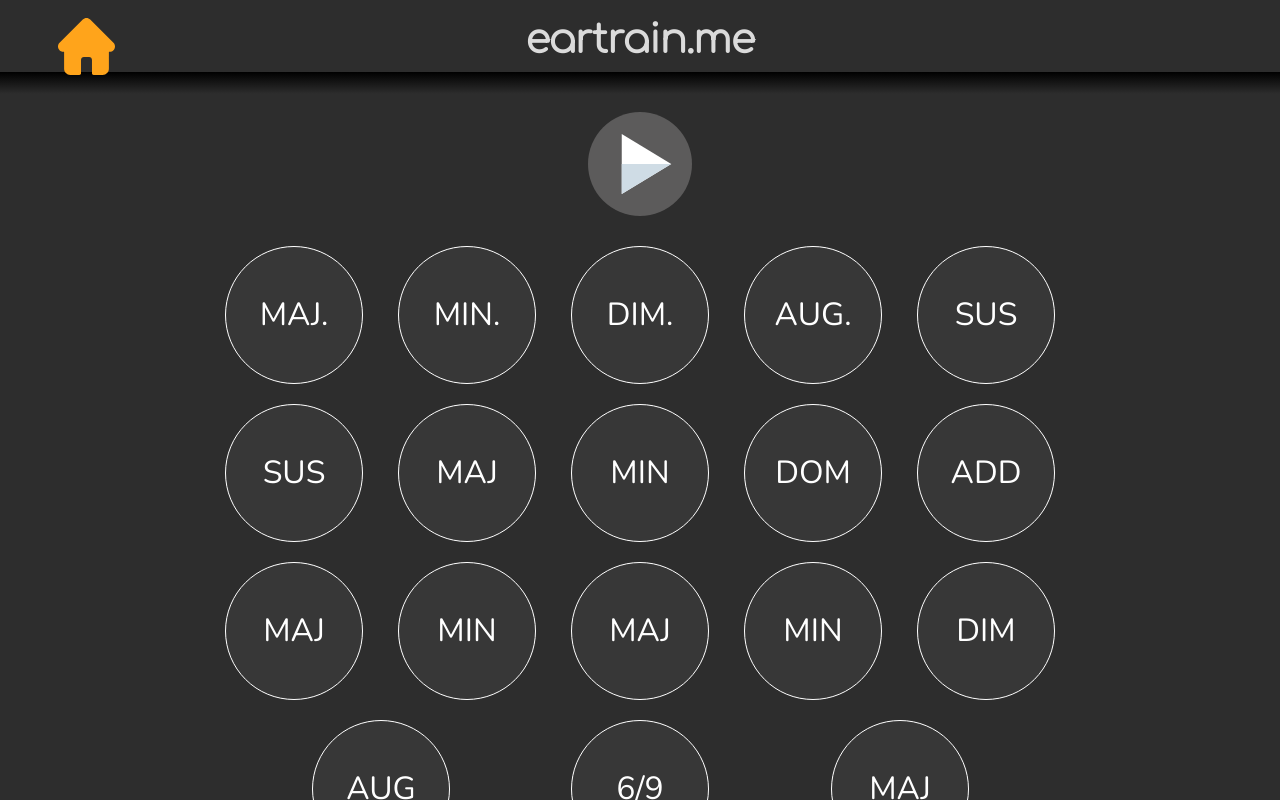
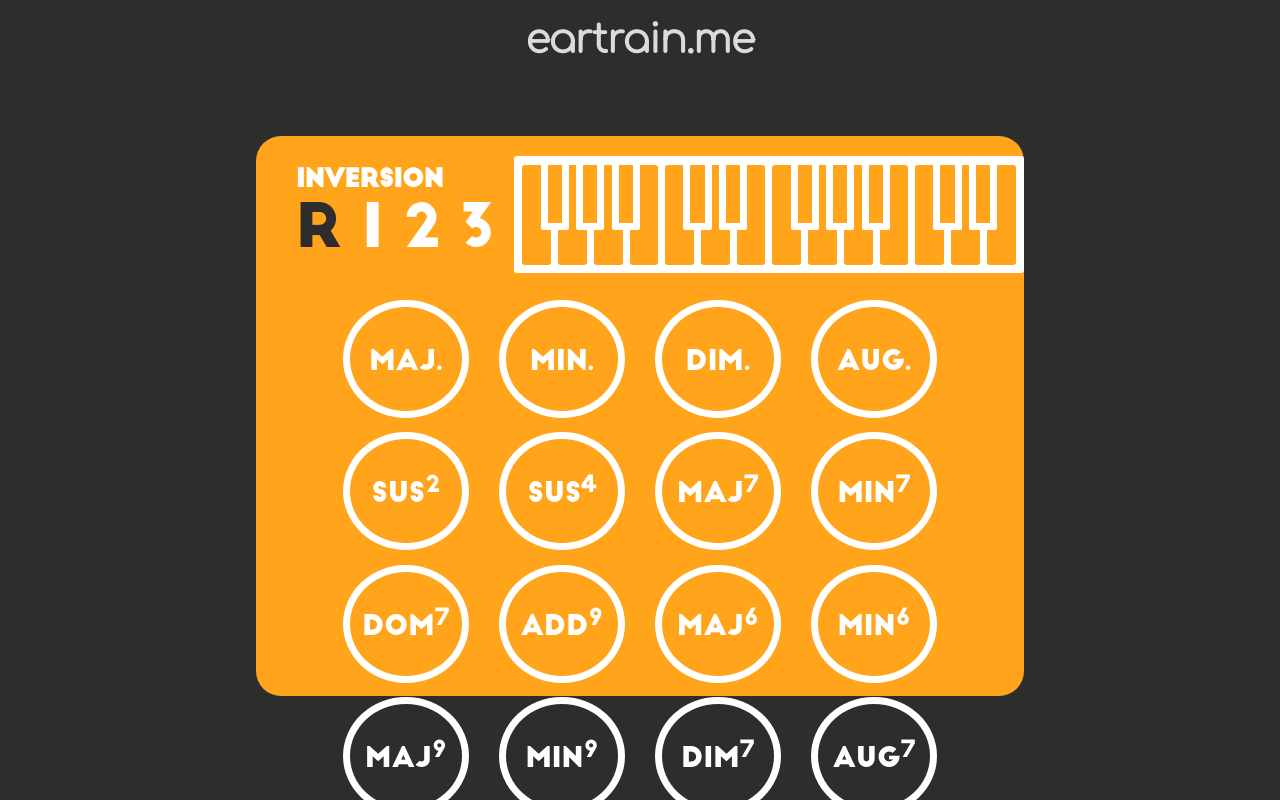
Before and after one commit to RyanJGrainger/EarTraining, a React (Create React App) app: page /chord-recognition in a window 1280 px wide. Shown: the top 800 px of the page. Built offline with nearby package versions, Linux system fonts and the light colour scheme.

Commit message:
2021 change homepage and resize

```diff
--- a/public/css/chordListen.css
+++ b/public/css/chordListen.css
@@ -8,11 +8,13 @@
 }
 
 #chordsListen {
-  height: 91vh;
+  height: 70vh;
   margin: auto;
-  width: 1300px;
+  width: 60vw;
+  margin-top: 8vh;
   background-color: #ffa41b;
   text-align: center;
+  border-radius: 25px;
   -webkit-touch-callout: none;
   -webkit-user-select: none;
   -moz-user-select: none;
@@ -33,7 +35,7 @@
   display: block;
   font-family: 'myFirstFont',Helvetica,'Helvetica Neue',Arial,sans-serif;
   color: #FFF;
-  padding-left: 70px;
+  padding-left: 40px;
 }
 
 #inversionText {
@@ -58,13 +60,13 @@
 }
 
 #pianoContainer {
-  width: 62%;
+  width: 66%;
   margin: auto;
 }
 
 .listenButtonContainer {
-  padding-top: 26px;
-  width: 1140px;
+  padding-top: 0px;
+  width: 50vw;
   display: -webkit-inline-box;
   display: -ms-inline-flexbox;
   display: inline-flex;
@@ -82,9 +84,9 @@
   border-radius: 50%;
   color: #FFF;
   cursor: pointer;
-  width: 16vh;
-  line-height: 14vh;
-  font-size: 4vh;
+  width: 14vh;
+  line-height: 12vh;
+  font-size: 3.5vh;
   margin: 7px;
   border: 7px solid #FFF;
   overflow: hidden;
--- a/public/css/chordListen.scss
+++ b/public/css/chordListen.scss
@@ -6,12 +6,14 @@
 
 
   #chordsListen{
-    height: 91vh;
+    height: 70vh;
     margin: auto;
-    width: 1300px;
+    width: 60vw;
+    margin-top: 8vh;
     // background: linear-gradient(0deg, rgba(45,45,45,1) 0%, rgba(45,45,45,1) 97%, rgba(0,0,0,1) 100%);
     background-color: #ffa41b;
     text-align: center;
+    border-radius: 25px;
 
     -webkit-touch-callout: none;
     -webkit-user-select: none;
@@ -32,7 +34,7 @@
     display: block;
     font-family: 'myFirstFont',Helvetica,'Helvetica Neue',Arial,sans-serif;
     color: #FFF;
-    padding-left: 70px;
+    padding-left: 40px;
   }
 
   #inversionText{
@@ -58,7 +60,7 @@
 
 
 #pianoContainer{
-  width: 62%;
+  width: 66%;
   margin: auto;
 }
 
@@ -68,8 +70,8 @@
 
 
   .listenButtonContainer {
-    padding-top: 26px;
-    width: 1140px;
+    padding-top: 0px;
+    width: 50vw;
     display: inline-flex;
     align-items: center;
     flex-wrap: wrap;
@@ -80,9 +82,9 @@
     border-radius: 50%;
     color: #FFF;
     cursor: pointer;
-    width: 16vh;
-    line-height: 14vh;
-    font-size: 4vh;
+    width: 14vh;
+    line-height: 12vh;
+    font-size: 3.5vh;
     margin: 7px;
     border: 7px solid #FFF;
     overflow: hidden;
--- a/src/App.jsx
+++ b/src/App.jsx
@@ -15,10 +15,10 @@ function App(props){
             <div>
             <Header/>
             <Switch>
-                <Route path="/" exact component={Homepage} />
+                <Route path="/" component={ChordListen} />
+                <Route path="/homepage" exact component={Homepage} />
                 <Route path="/interval-recognition" component={IntervalRecognition} />
                 <Route path="/chord-recognition" component={ChordRecognition} />
-                <Route path="/chord-listen" component={ChordListen} />
             </Switch>
             </div>
         </Router>
--- a/src/Chords.js
+++ b/src/Chords.js
@@ -17,12 +17,12 @@ var Chords = [
     {chordName:"Aug", chordFlavour: "7", chordID:"Augmented7Button",intervals:[1, 5, 9, 11]},
     {chordName:"6/9", chordFlavour: "", chordID:"6/9Button",intervals:[1, 5, 8, 10, 15]},
     {chordName:"Maj", chordFlavour: "#11", chordID:"Major#11Button",intervals:[1, 5, 8, 19]},
-    {chordName:"?",chordID:"Major9Button",intervals:[1, 5, 8, 12, 15]},
-    {chordName:"?",chordID:"Minor9Button",intervals:[1, 4, 8, 11, 15]},
-    {chordName:"?",chordID:"Diminished7Button",intervals:[1, 4, 7, 10]},
-    {chordName:"?",chordID:"Augmented7Button",intervals:[1, 5, 9, 11]},
-    {chordName:"?",chordID:"6/9Button",intervals:[1, 5, 8, 10, 15]},
-    {chordName:"?",chordID:"Major#11Button",intervals:[1, 5, 8, 19]},
+    // {chordName:"?",chordID:"Major9Button",intervals:[1, 5, 8, 12, 15]},
+    // {chordName:"?",chordID:"Minor9Button",intervals:[1, 4, 8, 11, 15]},
+    // {chordName:"?",chordID:"Diminished7Button",intervals:[1, 4, 7, 10]},
+    // {chordName:"?",chordID:"Augmented7Button",intervals:[1, 5, 9, 11]},
+    // {chordName:"?",chordID:"6/9Button",intervals:[1, 5, 8, 10, 15]},
+    // {chordName:"?",chordID:"Major#11Button",intervals:[1, 5, 8, 19]},
 
 ];
 
--- a/src/components/Header.jsx
+++ b/src/components/Header.jsx
@@ -7,12 +7,13 @@ function Header(props){
     return (
         <div className="header">
 
-            <Link id="homeLink" to='/'>
+            {/* <Link id="homeLink" to='/'>
                 <img id="homeIcon" src="../css/home-run.svg" alt="homeicon"/>
-            </Link>
+            </Link> */}
 
 
             <h1 id="headerTitle">eartrain.me</h1>
+
 
             {/* <p id="userNameHeader">ryang199</p>
 
```
Also changed, not shown: src/Pages/ChordListen.jsx (+12 -0 lines), 1 other file (tests, documents, lock files or other folders).
